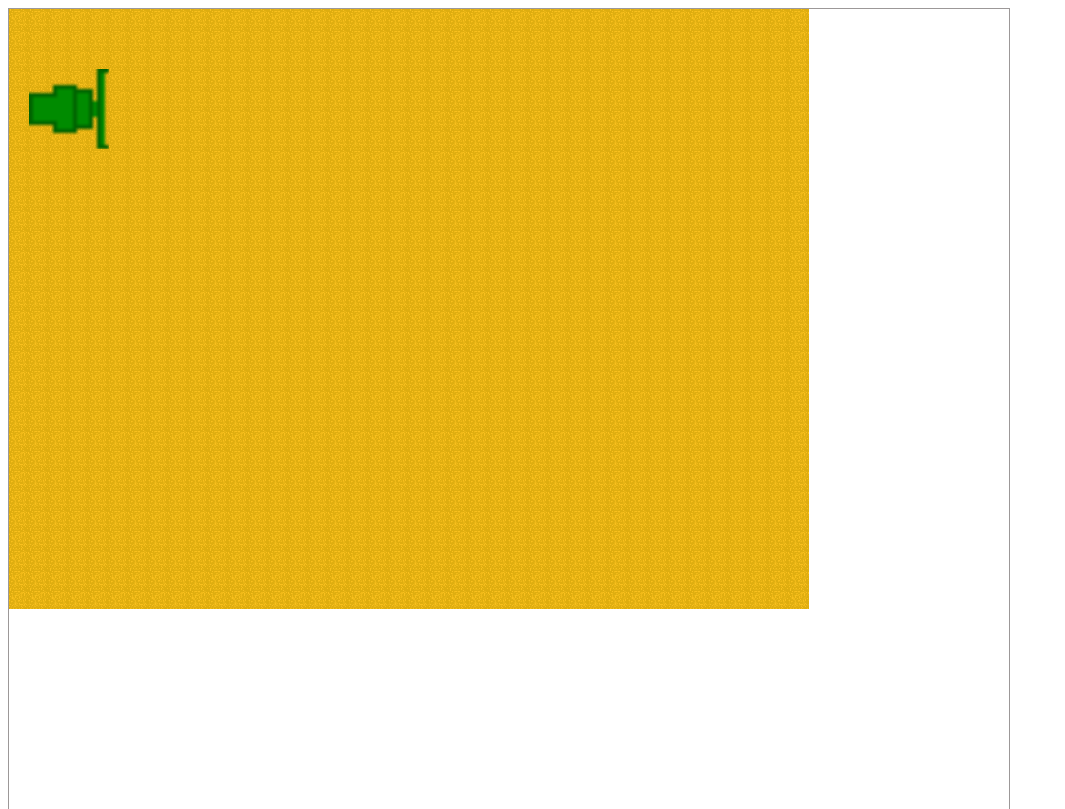
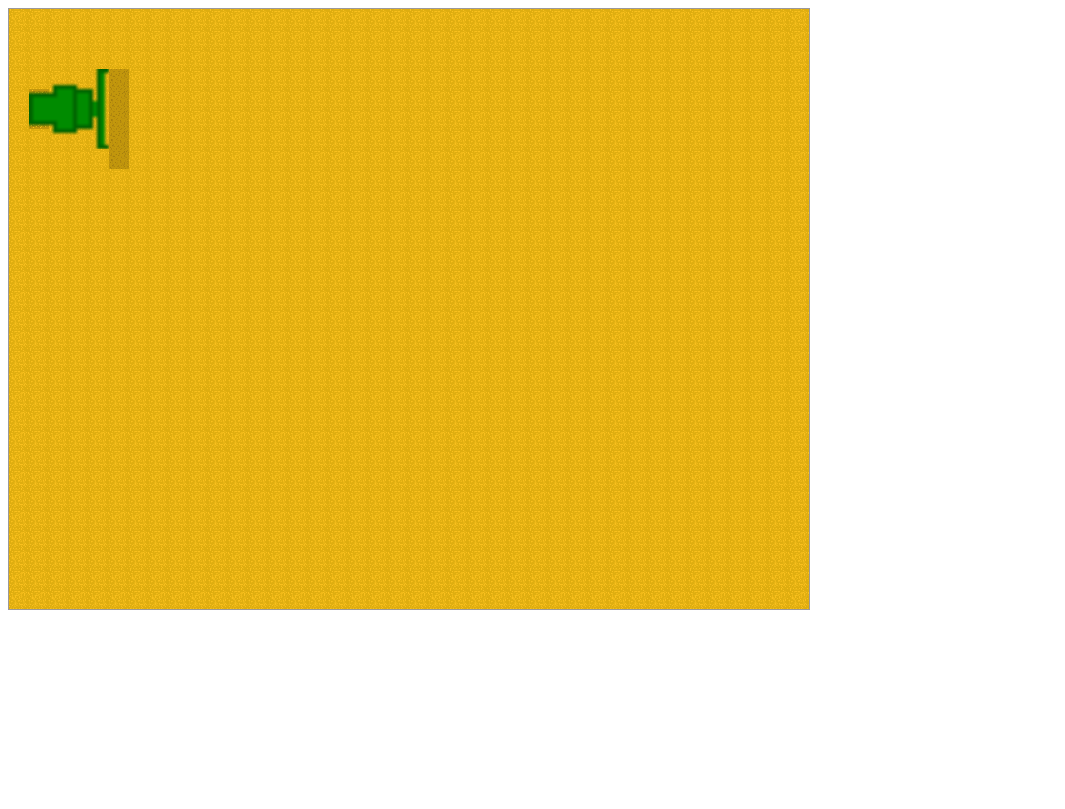
Before and after one commit to quaint/jsgame, a plain HTML site: page index.html in a window 1280 px wide. Shown: the top 809 px of the page, without its empty margins (0-1065 px from the left). Drawn offline with Linux system fonts and the light colour scheme.

Commit message:
bresenham’s algorithm used for header collision detection

```diff
--- a/index.html
+++ b/index.html
@@ -15,5 +15,5 @@
 <!--<script type="text/javascript" src="pixi.dev.js"></script>-->
 <script type="text/javascript" src="keyboard.js"></script>
 <!--<script type="text/javascript" src="main.pixi.js"></script>-->
-<script type="text/javascript" src="main.js"></script>
+<script type="text/javascript" src="main_new.js"></script>
 </html>
--- /dev/null
+++ b/main_new.js
@@ -0,0 +1,189 @@
+window.requestAnimFrame = (function (callback) {
+  return window.requestAnimationFrame ||
+  window.webkitRequestAnimationFrame ||
+  window.mozRequestAnimationFrame ||
+  window.oRequestAnimationFrame ||
+  window.msRequestAnimationFrame ||
+  function (callback) {
+    window.setTimeout(callback, 1000 / 60);
+  }
+})();
+
+var dx = 0;
+var dy = 0;
+
+var screenWidth = 800;
+var screenHeight = 600;
+
+var linearSpeed = 30;
+
+var field = {
+  grid: 20, width: 40, height: 30, parts: []
+};
+
+var combine = {
+  x: 100, y: 100, angle: 0, width: 80, height: 80,
+  header: { x1: 0, y1: 0, x2: 10, y2: 10},
+  back: { x1: 0, y1: 0, x2: 10, y2: 10},
+  diagonal: 0,
+  diagonalAngleRad: 0,
+  diagonalAngleDeg: 0,
+  diagonal2: 0,
+  diagonal2AngleRad: 0,
+  diagonal2AngleDeg: 0,
+  sprite: null
+};
+
+combine.diagonal = combine.height / 2;
+combine.diagonal2 = Math.sqrt(Math.pow(combine.height / 10, 2) + Math.pow(combine.width, 2));
+combine.diagonal2AngleRad = Math.atan2(combine.height / 10, combine.width);
+combine.diagonal2AngleDeg = combine.diagonal2AngleRad * 180 / Math.PI;
+
+var canvas = document.getElementById("canvas");
+canvas.width = screenWidth;
+canvas.height = screenHeight;
+var context = canvas.getContext("2d");
+
+var bufferCanvas = document.createElement('canvas');
+bufferCanvas.width = screenWidth;
+bufferCanvas.height = screenHeight;
+var bufferContext = bufferCanvas.getContext("2d");
+
+var fieldCanvas = document.createElement('canvas');
+fieldCanvas.width = screenWidth;
+fieldCanvas.height = screenHeight;
+var fieldContext = fieldCanvas.getContext("2d");
+
+var spritesImage = new Image();
+spritesImage.src = 'atlas.png';
+spritesImage.onload = function() {
+  generateField();
+  renderField(fieldContext);
+  var date = new Date();
+  var time = date.getTime();
+  animate(time);
+}
+
+document.onkeydown = function (e) {
+  var key = e.keyCode;
+  if (key == 37) dx = -1;
+  else if (key == 38) dy = -1;
+  else if (key == 39) dx = 1;
+  else if (key == 40) dy = 1;
+  else return true;
+  return false;
+};
+
+document.onkeyup = function (e) {
+  var key = e.keyCode;
+  if (key == 37 || key == 39) dx = 0;
+  else if (key == 38 || key == 40) dy = 0;
+  else return true;
+  return false;
+};
+
+function generateField() {
+  for (var i = 0; i < field.width; i++) {
+    if (!field.parts[i]) {
+      field.parts[i] = [];
+    }
+    for (var j = 0; j < field.height; j++) {
+      field.parts[i][j] = {
+        type: 0
+      };
+    }
+  }
+}
+
+function renderField(ctx) {
+  for (var i = 0; i < field.width; i++) {
+    for (var j = 0; j < field.height; j++) {
+      var partOfField = field.parts[i][j];
+      ctx.drawImage(spritesImage, 0, 60, 20, 20, i * field.grid, j * field.grid, field.grid, field.grid);
+    }
+  }
+}
+
+function updateFieldView(ctx, i, j, type) {
+  if (type === 1) {
+    ctx.drawImage(spritesImage, 20, 60, 20, 20, i * field.grid, j * field.grid, field.grid, field.grid);
+  } else if (type === 2) {
+    ctx.drawImage(spritesImage, 40, 60, 20, 20, i * field.grid, j * field.grid, field.grid, field.grid);
+  }
+}
+
+function animate(lastTime) {
+
+  // update
+  var date = new Date();
+  var time = date.getTime();
+  var timeDiff = time - lastTime;
+  var linearDistEachFrame = linearSpeed * timeDiff / 1000;
+
+  //if (dy !== 0) {
+  combine.angle += linearDistEachFrame * dx;
+  //}
+
+  combine.x -= dy * Math.cos(combine.angle * Math.PI / 180);
+  combine.y -= dy * Math.sin(combine.angle * Math.PI / 180);
+
+  var diagonalAngle1 = combine.angle + 90;//combine.diagonalAngleDeg;
+  var diagonalAngle2 = combine.angle - 90;//combine.diagonalAngleDeg;
+  var diagonalAngleRad1 = diagonalAngle1 * Math.PI / 180;
+  var diagonalAngleRad2 = diagonalAngle2 * Math.PI / 180;
+  combine.header.x1 = Math.cos(diagonalAngleRad1) * combine.diagonal + combine.x;
+  combine.header.y1 = Math.sin(diagonalAngleRad1) * combine.diagonal + combine.y;
+  combine.header.x2 = Math.cos(diagonalAngleRad2) * combine.diagonal + combine.x;
+  combine.header.y2 = Math.sin(diagonalAngleRad2) * combine.diagonal + combine.y;
+
+  var diagonalAngleBack1 = combine.angle + combine.diagonal2AngleDeg - 180;
+  var diagonalAngleBack2 = combine.angle - combine.diagonal2AngleDeg - 180;
+  var diagonalAngleBackRad1 = diagonalAngleBack1 * Math.PI / 180;
+  var diagonalAngleBackRad2 = diagonalAngleBack2 * Math.PI / 180;
+  combine.back.x1 = Math.cos(diagonalAngleBackRad1) * combine.diagonal2 + combine.x;
+  combine.back.y1 = Math.sin(diagonalAngleBackRad1) * combine.diagonal2 + combine.y;
+  combine.back.x2 = Math.cos(diagonalAngleBackRad2) * combine.diagonal2 + combine.x;
+  combine.back.y2 = Math.sin(diagonalAngleBackRad2) * combine.diagonal2 + combine.y;
+
+  bufferContext.clearRect(0, 0, bufferCanvas.width, bufferCanvas.height);
+  renderCombine(bufferContext);
+
+  bline(combine.header.x1, combine.header.y1, combine.header.x2, combine.header.y2, 1);
+  bline(combine.back.x1, combine.back.y1, combine.back.x2, combine.back.y2, 2);
+
+  context.clearRect(0, 0, canvas.width, canvas.height);
+  context.drawImage(fieldCanvas, 0, 0);
+  context.drawImage(bufferCanvas, 0, 0);
+
+  lastTime = time;
+  requestAnimFrame(function () {
+    animate(lastTime);
+  });
+}
+
+function renderCombine(ctx) {
+  ctx.save();
+  ctx.translate(combine.x, combine.y);
+  ctx.rotate(combine.angle * Math.PI / 180);
+  ctx.translate(-combine.width, -combine.height / 2);
+  ctx.drawImage(spritesImage, 0, 0, 20, 20, 0, 0, combine.width, combine.height);
+  ctx.restore();
+}
+
+function bline(x0, y0, x1, y1, type) {
+  x0 = parseInt(x0/field.grid);
+  y0 = parseInt(y0/field.grid);
+  x1 = parseInt(x1/field.grid);
+  y1 = parseInt(y1/field.grid);
+  var dx = Math.abs(x1 - x0), sx = x0 < x1 ? 1 : -1;
+  var dy = Math.abs(y1 - y0), sy = y0 < y1 ? 1 : -1;
+  var err = (dx>dy ? dx : -dy)/2;
+
+  while (true) {
+    updateFieldView(fieldContext, x0, y0, type);
+    if (x0 === x1 && y0 === y1) break;
+    var e2 = err;
+    if (e2 > -dx) { err -= dy; x0 += sx; }
+    if (e2 < dy) { err += dx; y0 += sy; }
+  }
+}
```
